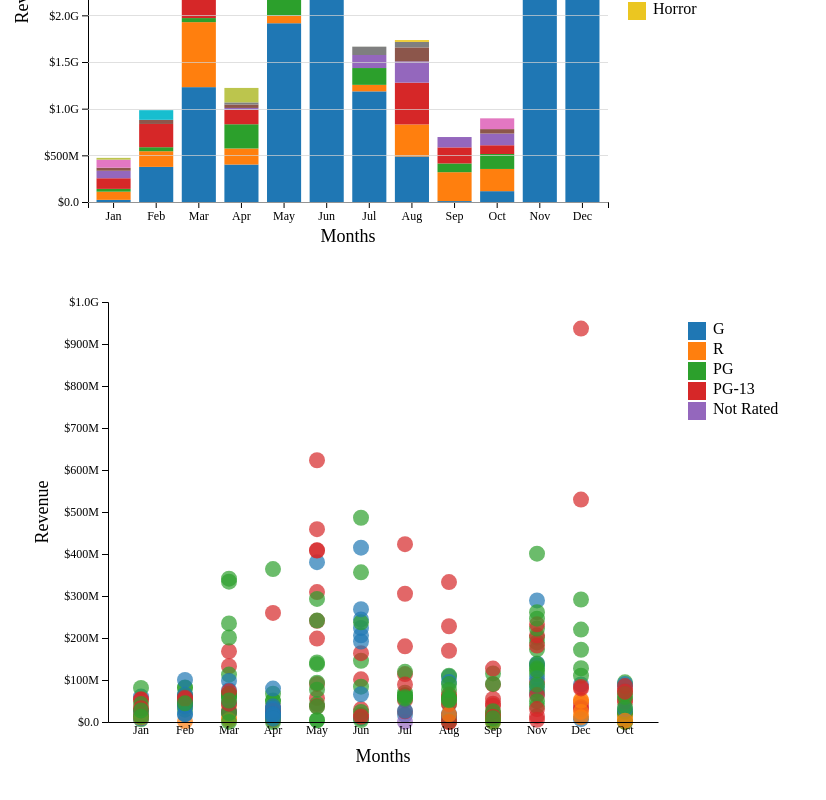
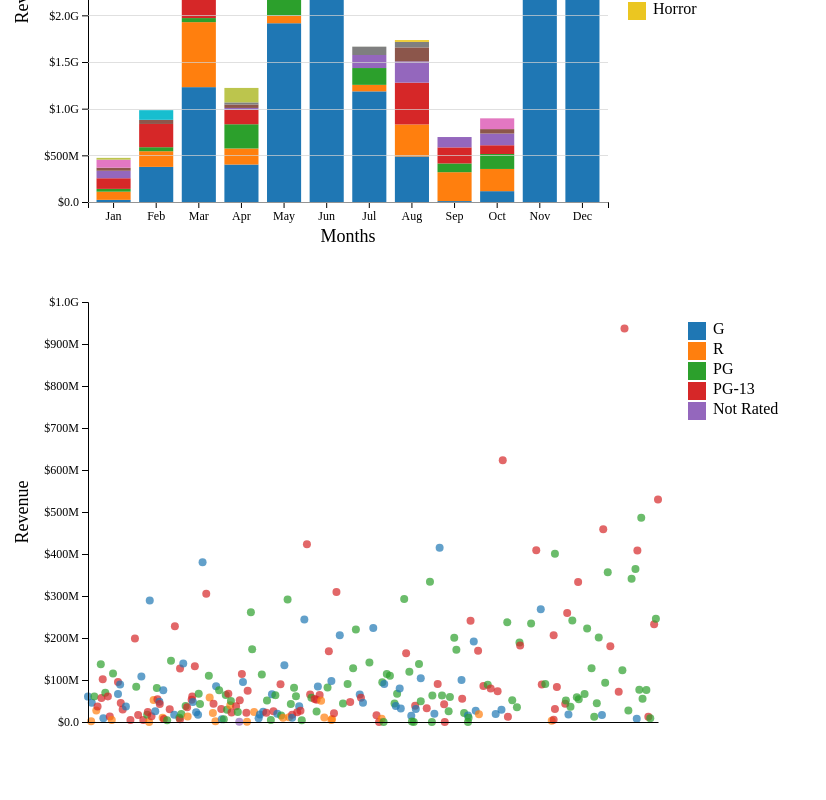
Before and after one commit to jacquelinecai/disney-movie-visualizations, a plain HTML site: page index.html in a window 1280 px wide. Shown: the part 318-1118 px from the top of the page, without its empty margins (0-826 px from the left). Drawn offline with nearby package versions, Linux system fonts and the light colour scheme.

Commit message:
Changed visualization 2

```diff
--- a/index.html
+++ b/index.html
@@ -189,7 +189,7 @@ d3.csv("disney_movies.csv", d3.autoType).then((data) => {
                 return releaseYear >= 2000 && movie.total_gross > 0 && movie.mpaa_rating;
             });
 
-            const margin = { top: 20, right: 150, bottom: 60, left: 100 },
+            const margin = { top: 20, right: 150, bottom: 60, left: 80 },
                 width = 800 - margin.left - margin.right,
                 height = 500 - margin.top - margin.bottom;
 
@@ -199,12 +199,9 @@ d3.csv("disney_movies.csv", d3.autoType).then((data) => {
                 .append("g")
                 .attr("transform", `translate(${margin.left},${margin.top})`);
 
-            const months = [...new Set(filteredData.map(d => new Date(d.release_date).toLocaleString('default', { month: 'short' })))];
-
-            const xScale = d3.scaleBand()
-                .domain(months)
-                .range([0, width])
-                .padding(0.5);
+            const xScale = d3.scaleTime()
+                .domain(d3.extent(filteredData, d => new Date(d.release_date)))
+                .range([0, width]);
 
             const yScale = d3.scaleLinear()
                 .domain([0, d3.max(filteredData, d => d.total_gross)])
@@ -215,25 +212,20 @@ d3.csv("disney_movies.csv", d3.autoType).then((data) => {
 
             svg.selectAll("circle")
                 .data(filteredData)
-                .enter()
-                .append("circle")
-                .attr("cx", d => xScale(new Date(d.release_date).toLocaleString('default', { month: 'short' })) + xScale.bandwidth() / 2)
+                .join("circle")
+                .attr("cx", d => xScale(new Date(d.release_date)))
                 .attr("cy", d => yScale(d.total_gross))
-                .attr("r", 8)
+                .attr("r", 4)
                 .attr("fill", d => colorScale(d.mpaa_rating))
                 .attr("opacity", 0.7);
 
             svg.append("g")
                 .attr("class", "axis")
                 .attr("transform", `translate(0,${height})`)
-                .call(d3.axisBottom(xScale).tickSize(0))
-                .append("text")
-                .attr("x", width / 2)
-                .attr("y", 40)
-                .attr("fill", "#000")
-                .attr("text-anchor", "middle")
-                .style("font-size", "18px")
-                .text("Months");
+                .call(d3.axisBottom(xScale).tickFormat("").tickSize(0))
+                .selectAll("text")
+                .attr("transform", "rotate(45)")
+                .style("text-anchor", "start");
 
             svg.append("g")
                 .attr("class", "axis")
@@ -271,4 +263,6 @@ d3.csv("disney_movies.csv", d3.autoType).then((data) => {
     </script>
 </body>
 
+
+
 </html>
```
